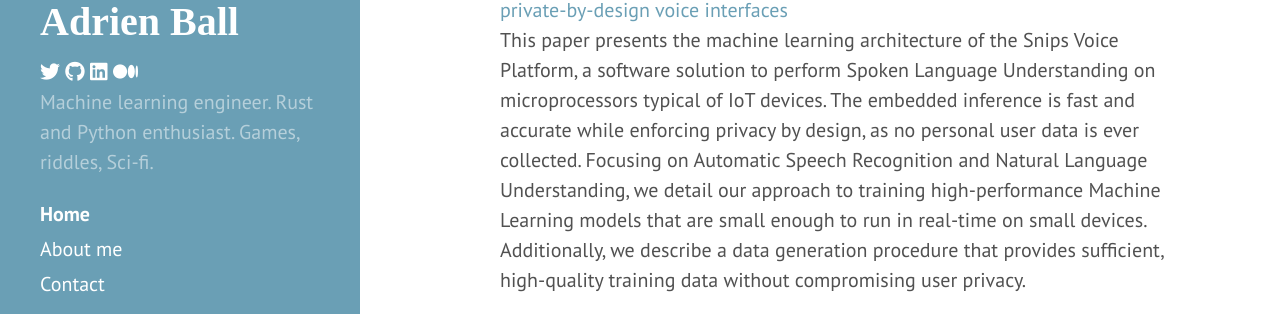
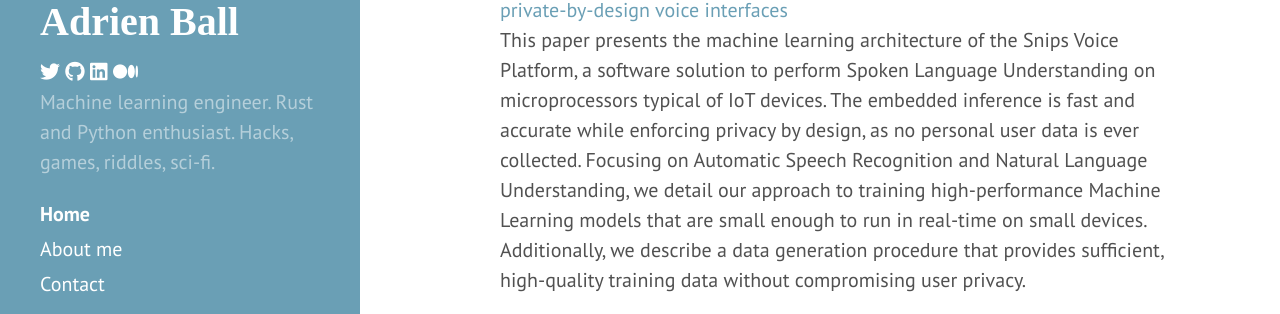
Before and after one commit to adrienball/adrienball.github.io, a Jekyll site: the page built from index.html, in a window 1280 px wide. Shown: the part 518-832 px from the top of the page. Built offline with Jekyll 4.4.1, drawn with Linux system fonts in a browser that asks for light colours; nearby versions of some CDN libraries; some web fonts are replaced; the list of posts is cut into pages by our own code.

Commit message:
Update Bio

```diff
--- a/_config.yml
+++ b/_config.yml
@@ -1,6 +1,6 @@
 # Site settings
 title: Adrien Ball
-description: "Machine learning engineer. Rust and Python enthusiast. Games, riddles, Sci-fi."
+description: "Machine learning engineer. Rust and Python enthusiast. Hacks, games, riddles, sci-fi."
 url: "http://adrienball.github.io"
 baseurl: /
 paginate: 5
```
